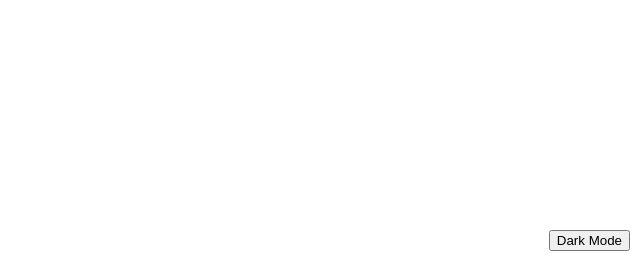
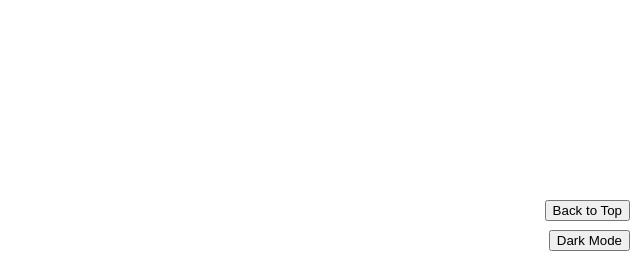
Before and after one commit to SiriGao/watchlist, a Flask app: page / in a window 1280 px wide. Shown: the part 539-800 px from the top of the page, without its empty margins (640-1280 px from the left). Run offline with Flask 3, Linux system fonts and the light colour scheme; data that the repository does not hold is empty.

Commit message:
back to top available

```diff
--- a/watchlist/static/style.css
+++ b/watchlist/static/style.css
@@ -196,3 +196,11 @@ input[name=year] {
     bottom: 10px;
     right: 10px;
 }
+
+#back-to-top {
+    position: fixed;
+    bottom: 40px;
+    /* 距离底部20像素 */
+    right: 10px;
+    /* 距离右侧20像素 */
+}
--- a/watchlist/templates/base.html
+++ b/watchlist/templates/base.html
@@ -7,11 +7,6 @@
     <!-- 设置页面的视口，让页面根据设备的宽度来自动缩放页面，让移动设备拥有更好的浏览体验 -->
     <meta name="viewport" content="width=device-width, initial-scale=1.0">
     <title>{{ user.name }}'s Watchlist</title>
-
-
-    <button id="dark-mode-toggle">Dark Mode</button>
-
-
 
 
 
@@ -31,7 +26,10 @@
         {{ user.name }}'s Watchlist
     </h2>
 
+    <button id="back-to-top">Back to Top</button>
+    <button id="dark-mode-toggle">Dark Mode</button>
     <script>
+
         // 页面加载时检查夜间模式状态
         if (localStorage.getItem('darkMode') === 'true') {
             document.body.classList.add('dark-mode');
@@ -48,6 +46,11 @@
                 localStorage.setItem('darkMode', 'false');
             }
         };
+
+        document.getElementById('back-to-top').onclick = function () {
+            window.scrollTo({ top: 0, behavior: 'smooth' });
+        };
+
     </script>
 
     <nav>
```
